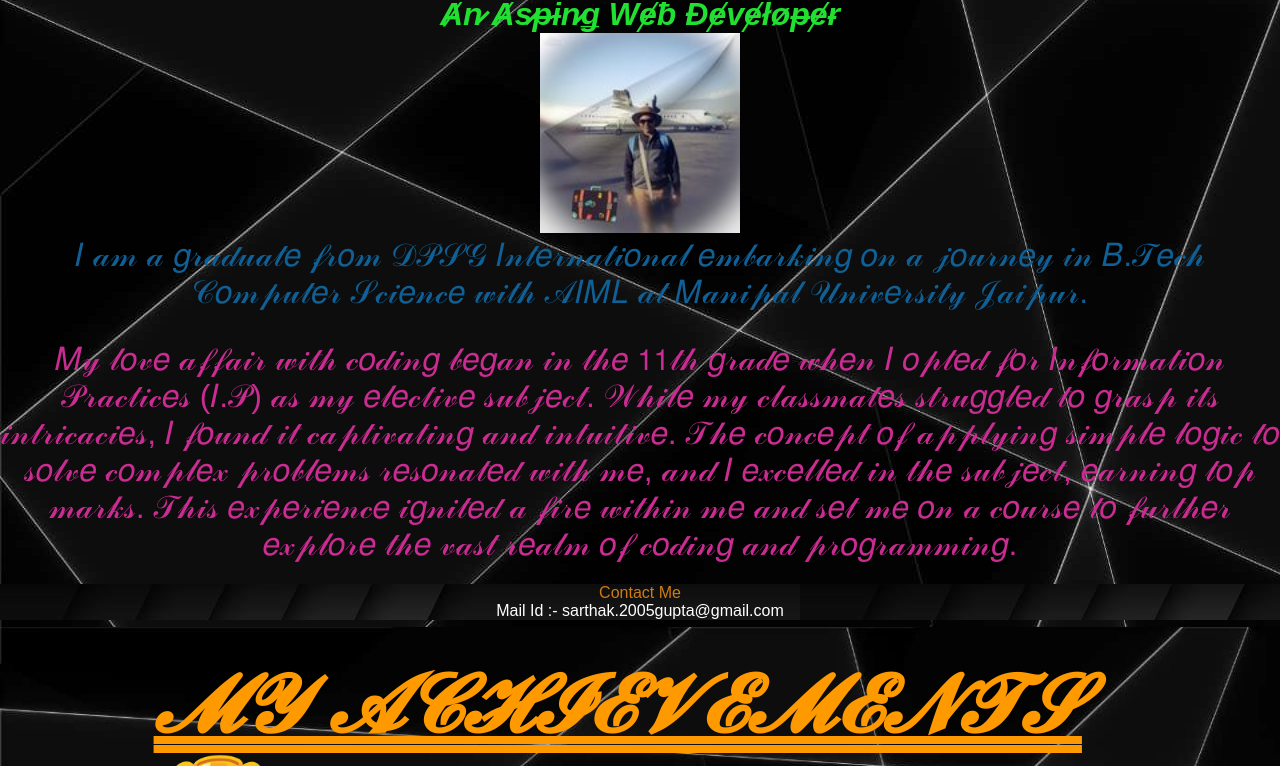
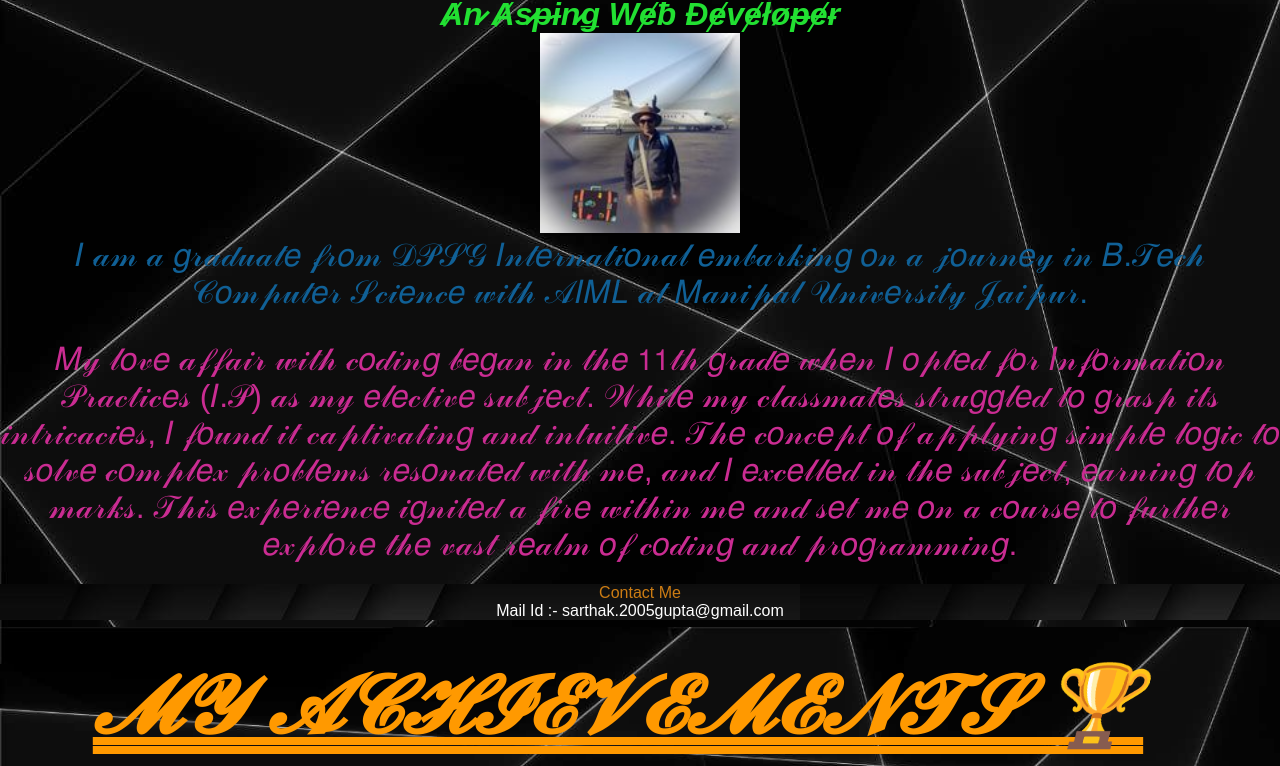
Before and after one commit to Sarthakgupta05/PROJECT, a plain HTML site: page index.html in a window 1280 px wide. Shown: the part 180-946 px from the top of the page. Drawn offline with Linux system fonts and the light colour scheme.

Commit message:
Update stylessss.css

```diff
--- a/stylessss.css
+++ b/stylessss.css
@@ -82,8 +82,8 @@ h2{
 .Achievements-section-header {
     font-size: 5rem;
     margin-bottom: 1rem;
-    margin-left: 10%;
-    margin-right: 10%;
+    margin-left: 5%;
+    margin-right: 5%%;
     text-decoration: double underline;
     font-style: italic;
     color: #ff9900;
```
